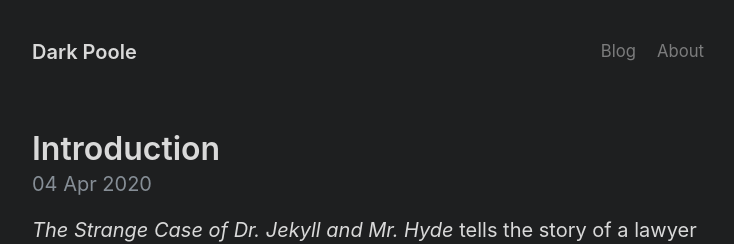
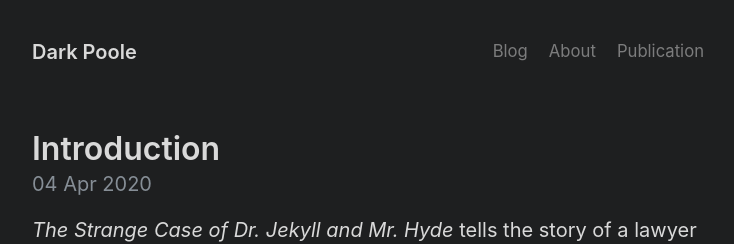
Before and after one commit to rilab2015/rilab2015.github.io, a Jekyll site: the page built from index.html, in a window 1280 px wide. Shown: the top 244 px of the page, without its empty margins (272-1006 px from the left). Built offline with Jekyll 4.4.1, drawn with Linux system fonts in a browser that asks for light colours; the list of posts is cut into pages by our own code.

Commit message:
publication

```diff
--- a/_config.yml
+++ b/_config.yml
@@ -46,3 +46,6 @@ nav:
 
   - title: About
     url: /about
+
+  - title: Publication
+    url: /publication
```
Also changed, not shown: 13 other files.
